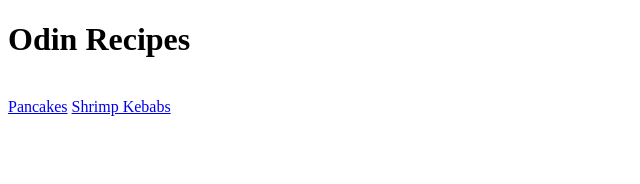
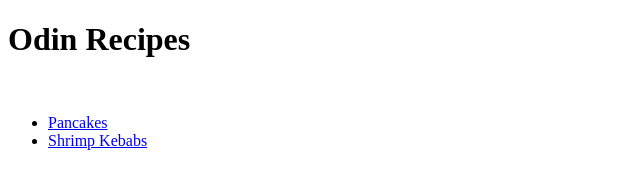
Before and after one commit to Arbennek/odin-recipes, a plain HTML site: page index.html in a window 1280 px wide. Shown: the whole page, without its empty margins (0-640 px from the left). Drawn offline with Linux system fonts and the light colour scheme.

Commit message:
small updates

```diff
--- a/index.html
+++ b/index.html
@@ -9,8 +9,10 @@
     <body>
         <h1>Odin Recipes</h1>
         <br>
-        <a href="/odin-recipes/recipes/pancakes.html">Pancakes</a>
-        <a href="/odin-recipes/recipes/shrimpskebabs.html">Shrimp Kebabs</a>
+        <ul>
+            <li><a href="/odin-recipes/recipes/pancakes.html">Pancakes</a></li>
+            <li><a href="/odin-recipes/recipes/shrimpskebabs.html">Shrimp Kebabs</a></li>
+        </ul>
 
     </body>
 
```
Also changed, not shown: recipes/pancakes.html (+1 -1 lines), recipes/shrimpskebabs.html (+2 -2 lines).
